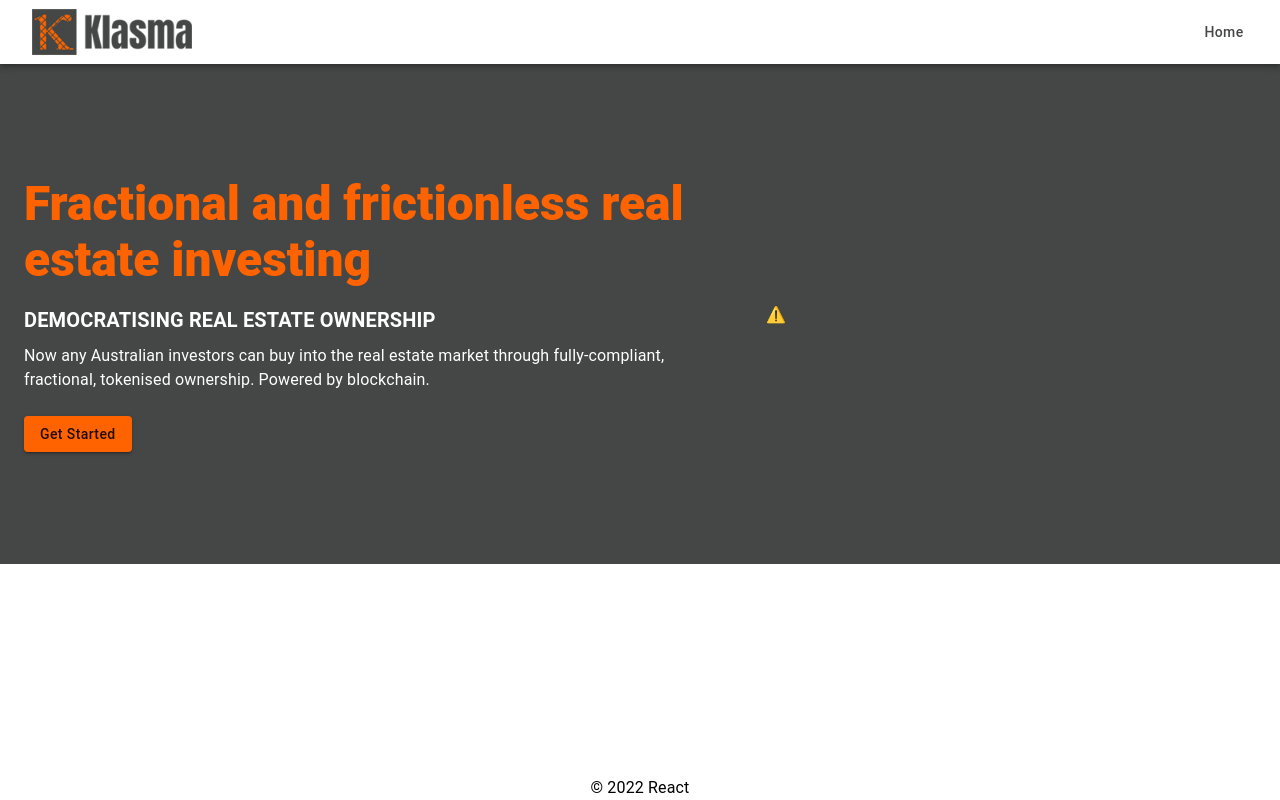
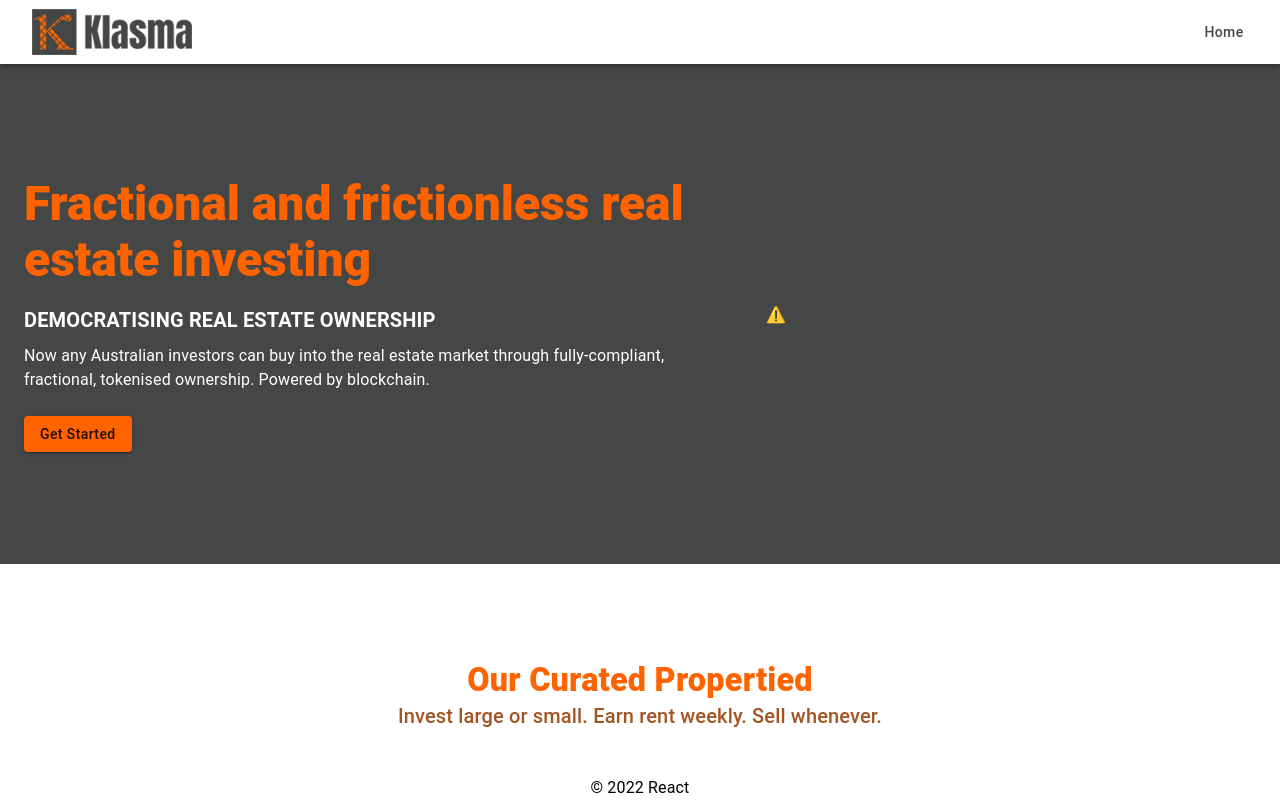
Before and after one commit to cybersage14/KlasmaFrontend-React, a React (Create React App) app: page / in a window 1280 px wide. Built offline with nearby package versions, Linux system fonts and the light colour scheme; no server answers.

Commit message:
SectionTitle

```diff
--- /dev/null
+++ b/src/components/SectionTitle.tsx
@@ -0,0 +1,20 @@
+import { Box, Typography } from "@mui/material"
+import { COLOR_PRIMARY, COLOR_PRIMARY_DARK } from "../utils/constants"
+import { IPropsOfSectionTitle } from "../utils/interfaces"
+
+export default function SectionTitle({ title, description }: IPropsOfSectionTitle) {
+  return (
+    <Box>
+      <Typography textAlign="center" variant="h4" fontWeight={900} color={COLOR_PRIMARY}>
+        {title}
+      </Typography>
+      {
+        description && (
+          <Typography textAlign="center" variant="h6" color={COLOR_PRIMARY_DARK}>
+            {description}
+          </Typography>
+        )
+      }
+    </Box>
+  )
+}
--- /dev/null
+++ b/src/pages/Home/CuratedPropertiedSection.tsx
@@ -0,0 +1,15 @@
+import { Box, Container } from "@mui/material";
+import SectionTitle from "../../components/SectionTitle";
+
+export default function CuratedPropertiedSection() {
+  return (
+    <Box mt={12}>
+      <Container maxWidth="xl">
+        <SectionTitle
+          title="Our Curated Propertied"
+          description="Invest large or small. Earn rent weekly. Sell whenever."
+        />
+      </Container>
+    </Box>
+  )
+}
--- a/src/pages/Home/index.tsx
+++ b/src/pages/Home/index.tsx
@@ -1,4 +1,5 @@
 import { Box } from "@mui/material";
+import CuratedPropertiedSection from "./CuratedPropertiedSection";
 import HeroSection from "./HeroSection";
 
 
@@ -6,6 +7,7 @@ export default function Home() {
   return (
     <Box>
       <HeroSection />
+      <CuratedPropertiedSection />
     </Box>
   )
 }
--- a/src/utils/constants.tsx
+++ b/src/utils/constants.ts
@@ -3,7 +3,7 @@ export const COLOR_BLACK = '#000000'
 export const COLOR_PRIMARY = 'rgb(255, 99, 0)'
 export const COLOR_PRIMARY_OPACITY_SMALL = 'rgba(255, 99, 0, 0.25)'
 export const COLOR_PRIMARY_LIGHT = 'rgb(239, 156, 104)'
-export const COLOR_PRIMARY_DARK = 'rgb(239, 156, 104)'
+export const COLOR_PRIMARY_DARK = 'rgb(163, 84, 34)'
 export const COLOR_DARK = 'rgb(69, 71, 70)'
 
 export const SUCCESS = 'success'
--- /dev/null
+++ b/src/utils/interfaces.ts
@@ -0,0 +1,4 @@
+export interface IPropsOfSectionTitle {
+  title: string,
+  description: string | undefined
+}
```
